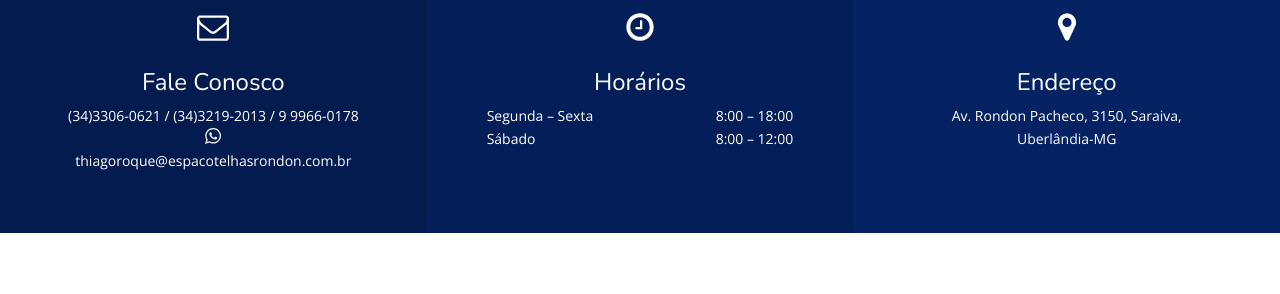
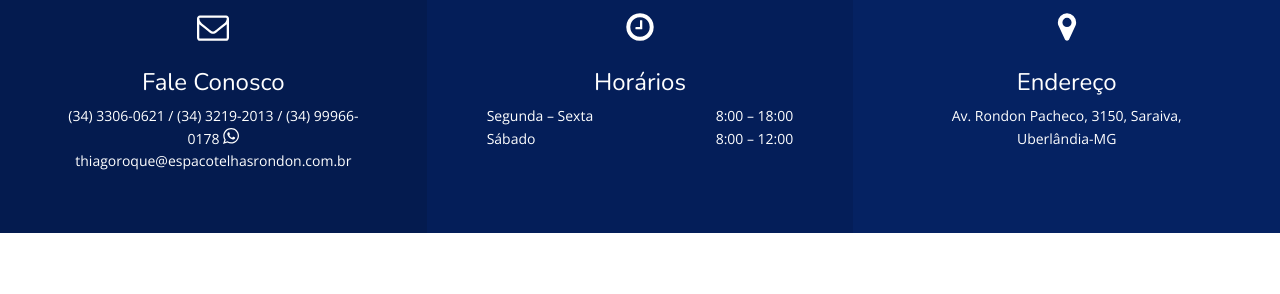
Before and after one commit to codenato/etr, a Jekyll site: the page built from index.html, in a window 1280 px wide and 900 px high, scrolled down 441 px. Shown: the part 154-448 px from the top of the window. Built offline with Jekyll 4.4.1, drawn with Linux system fonts in a browser that asks for light colours; nearby versions of some CDN libraries.

Commit message:
Updated '_config.yml' via CloudCannon

```diff
--- a/_config.yml
+++ b/_config.yml
@@ -16,7 +16,7 @@ api_token: # Enter API token here
 
 # Contact info
 contact:
-    phone: (34)3306-0621 / (34)3219-2013 / 9 9966-0178
+    phone: (34) 3306-0621 / (34) 3219-2013 / (34) 99966-0178
     email: thiagoroque@espacotelhasrondon.com.br
     address: Av. Rondon Pacheco, 3150, Saraiva, Uberlândia-MG
 
```
